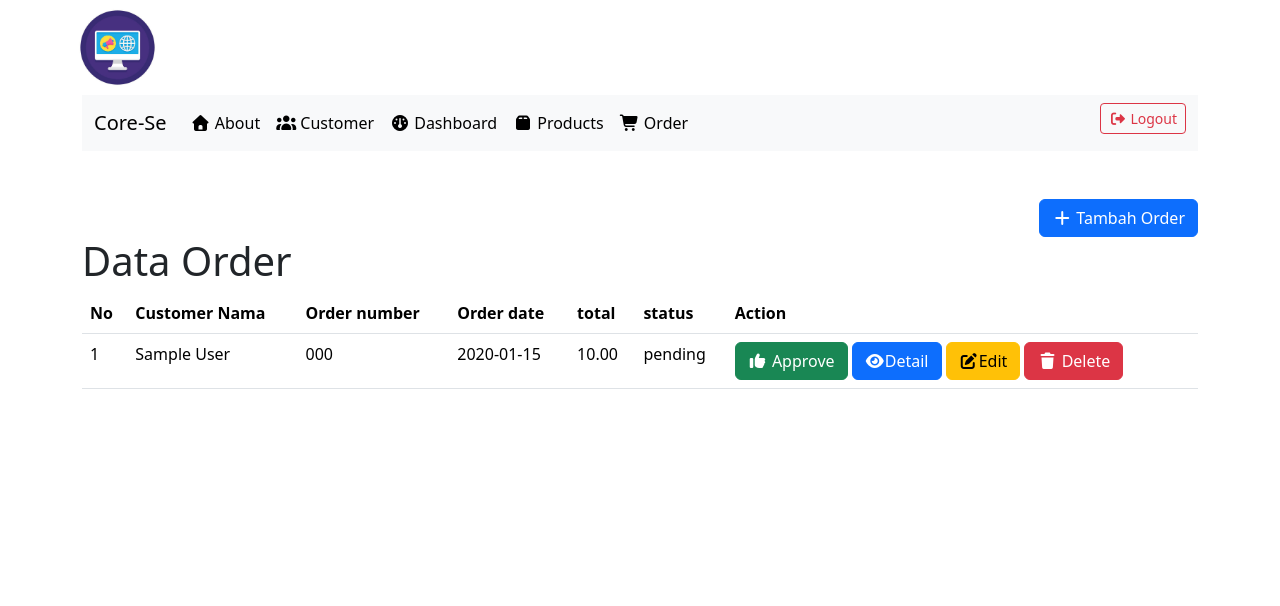
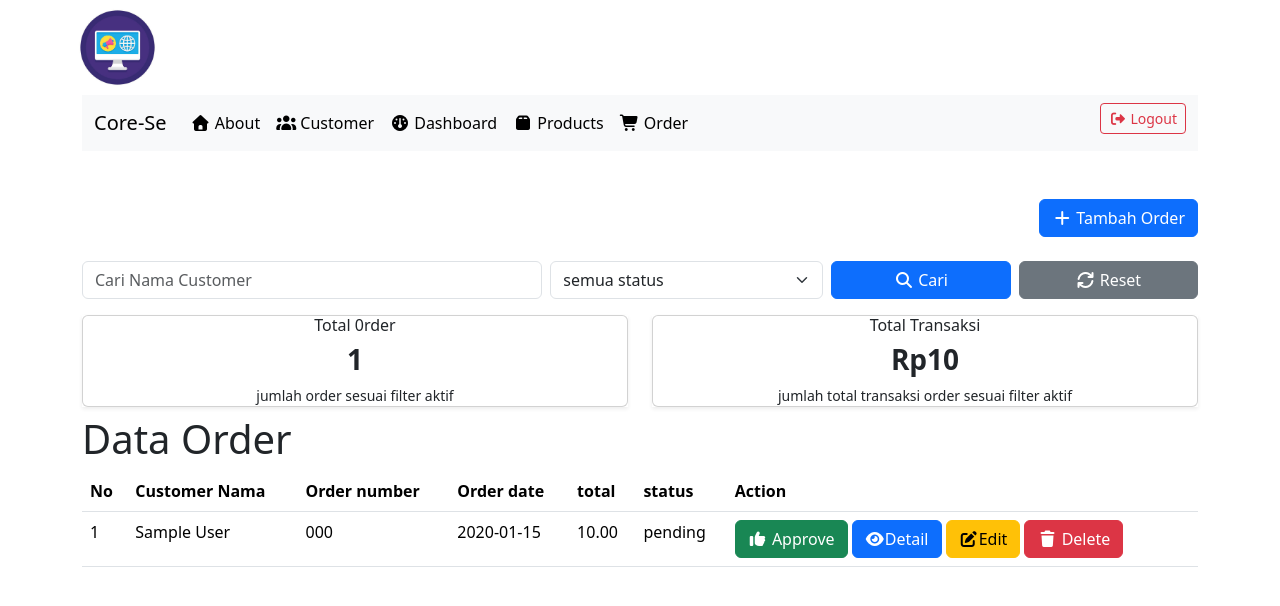
Before and after one commit to ekocahyono438/core-se-tugas-18, a Laravel app: page /orders in a window 1280 px wide. Shown: the top 606 px of the page. Run offline with Laravel 12, Linux system fonts and the light colour scheme; a user stored in the database is signed in; data comes from the database, SQL or seed files in the repository; tables that the repository leaves empty hold one stand-in row (values such as "Sample post"); parts of the project's set-up code (start-up, migrations or seed data) failed here and were passed over.

Commit message:
menamabahkan form filter di tabel orders

```diff
--- a/app/Http/Controllers/OrderController.php
+++ b/app/Http/Controllers/OrderController.php
@@ -11,9 +11,47 @@ use App\Services\OrderServices;
 
 class OrderController extends Controller
 {
-    public function index(){
-        $orders = Order::with('Customer')->paginate(10);
-        return View ("orders.index",["orders"=>$orders]);
+   public function index(Request $request)
+{
+    $search = $request->query('search') ?? ($_GET['search'] ?? null);
+    $status = $request->query('status') ?? ($_GET['status'] ?? null);
+
+    $query = Order::query();
+
+    if (!empty($status)) {
+        $query->where('status', $status);
+    }
+
+    if (!empty($search)) {
+        $query->whereHas('Customer', function ($customerQuery) use ($search) {
+            $customerQuery->where('name', 'like', '%' . $search . '%');
+        });
+    }
+
+    $totalOrders = (clone $query)->count();
+    $totalAmount = (clone $query)->sum('total');
+
+    $orders = (clone $query)
+        ->with('Customer')
+        ->latest()
+        ->paginate(5)
+        ->withQueryString();
+
+    $status_data = Order::query()
+        ->select('status')
+        ->distinct()
+        ->orderBy('status')
+        ->pluck('status');
+
+    return view('orders.index', compact(
+        'orders',
+        'search',
+        'status',
+        'status_data',
+        'totalOrders',
+        'totalAmount'
+    ));
+
     }
 
     public function create(){
@@ -38,19 +76,19 @@ class OrderController extends Controller
 
     }
 
-    public function show($id){
+    public function show( int $id){
       $orders= Order::findOrfail($id);
       return view('orders.show',['orders'=> $orders]);
     }
 
-    public function edit($id){
+    public function edit(int $id){
       $orders= Order::findOrfail($id);
       $customers= Customer::all();
 
       return view('orders.edit',['orders'=> $orders, 'customers'=>$customers]);
     }
 
-    public function update(OrderRequest $request , $id){
+    public function update(OrderRequest $request , int $id){
       //$validated= Customer::findOrfail($id);
       $orders= Order::findOrfail($id);
 
@@ -67,13 +105,13 @@ class OrderController extends Controller
     public function approve(Order $order){
       $order ->update([
         'status'=> 'approved',
-        'approved_by' => auth::user()->id,
+        'approved_by' => Auth::user()->id,
         'approved_at' => now(),
       ]);
       return redirect()->back()->with('success', 'Order berhasil di-approve.');
     }
 
-    public function destroy($id){
+    public function destroy( int $id){
         $orders= Order::findOrfail($id);
         $orders->delete();
 
--- a/resources/views/orders/index.blade.php
+++ b/resources/views/orders/index.blade.php
@@ -8,8 +8,75 @@
       @endcan
     </div>
   </div>
-<div class="row">
+
+    <div class="row-mt-5">
       <div class="col-lg-12">
+        <form action="{{ route('orders') }}" method="GET" class="mt-4">
+          <div class="row g-2">
+            <div class="col-md-5">
+              <input type="text" name="search" id="search" class="form-control"
+              placeholder="Cari Nama Customer" value="{{ $search ?? '' }}" >
+            </div>
+            <div class="col-md-3">
+              <select name="status" class="form-select">
+                <option value="">semua status</option>
+                @foreach ($status_data as $data)
+                <option value="{{ $data }}" {{ ($status ?? '') === $data ? 'selected' : ' ' }}>{{ $data }}</option>
+                @endforeach
+              </select>
+            </div>
+                <div class="col-md-2">
+                  <button type="submit" class="btn btn-primary w-100 nav-zoom">
+                    <i class="fa fa-search" aria-hidden="true"></i>
+                    Cari
+                  </button>
+                </div>
+
+              <div class="col-md-2">
+                  <a href="{{ route ('orders')}}" class="btn btn-secondary w-100 nav-zoom">
+                    <i class="fa fa-refresh" aria-hidden="true"></i>
+                    Reset
+                  </a>
+              </div>
+          </div>
+        </form>
+      </div>
+    </div>
+    <div class="row mt-3">
+      <div class="col-md-6">
+        <div class="crad border-1 shadow-sm">
+          <div class="card body">
+            <h6 class="text-center">Total 0rder</h6>
+            <h3 class="text-center fw-bold">
+              {{ number_format($totalOrders,0, ', ', '.' ) }}
+            </h3>
+            <small class="text-center">
+              jumlah order sesuai filter aktif
+            </small>
+          </div>
+        </div>
+      </div>
+
+       <div class="col-md-6">
+        <div class="crad border-1 shadow-sm">
+          <div class="card body">
+            <h6 class="text-center">Total Transaksi</h6>
+            <h3 class="text-center fw-bold">
+              Rp{{ number_format(  $totalAmount,0, ', ', '.' ) }}
+            </h3>
+            <small class="text-center" >
+              jumlah total transaksi order sesuai filter aktif
+            </small>
+          </div>
+        </div>
+      </div>
+    </div>
+
+
+
+<div class="row mt-2">
+    <div class="col-lg-12">
+
       <h1> Data Order</h1>
 
       @if(session('success'))
@@ -27,7 +94,6 @@
               <th scope="col">status</th>
              <th scope="col">Action</th>
             </tr>
-            </tr>
         </thead>
 
         <tbody>
@@ -35,7 +101,7 @@
               @foreach($orders as $order)
                  <tr>
                    <td>{{ $orders->firstItem() + $loop->index }}</td>
-                    <td>{{ $order->customer->name }}</td>
+                    <td>{{ $order->Customer->name }}</td>
                     <td>{{ $order->order_number }}</td>
                     <td>{{ $order->order_date }}</td>
                     <td>{{ $order->total }}</td>
--- a/routes/web.php
+++ b/routes/web.php
@@ -7,7 +7,7 @@ use App\Http\Controllers\CustomerController;
 use App\Http\Controllers\DashboardController;
 use App\Http\Controllers\OrderController;
 use App\Http\Controllers\ProductsController;
-use App\Models\product;
+
 
 
 Route::middleware('auth')->group(function(){
@@ -55,7 +55,7 @@ Route::get('/products/{id}',[ProductsController::class, 'show'])->name('products
 // Akhir Route buat Product
 
 // route untuk orders
-Route::get('/orders', [OrderController::class, 'orders']);
+//Route::get('/orders', [OrderController::class, 'orders']);
 Route::get('/orders', [OrderController::class, 'index'])
     ->middleware('can:view.orders')
     ->name("orders");
```
Also changed, not shown: resources/views/components/application-logo.blade.php (+8 -3 lines). Lines whose indentation alone changed are shown as unchanged.
